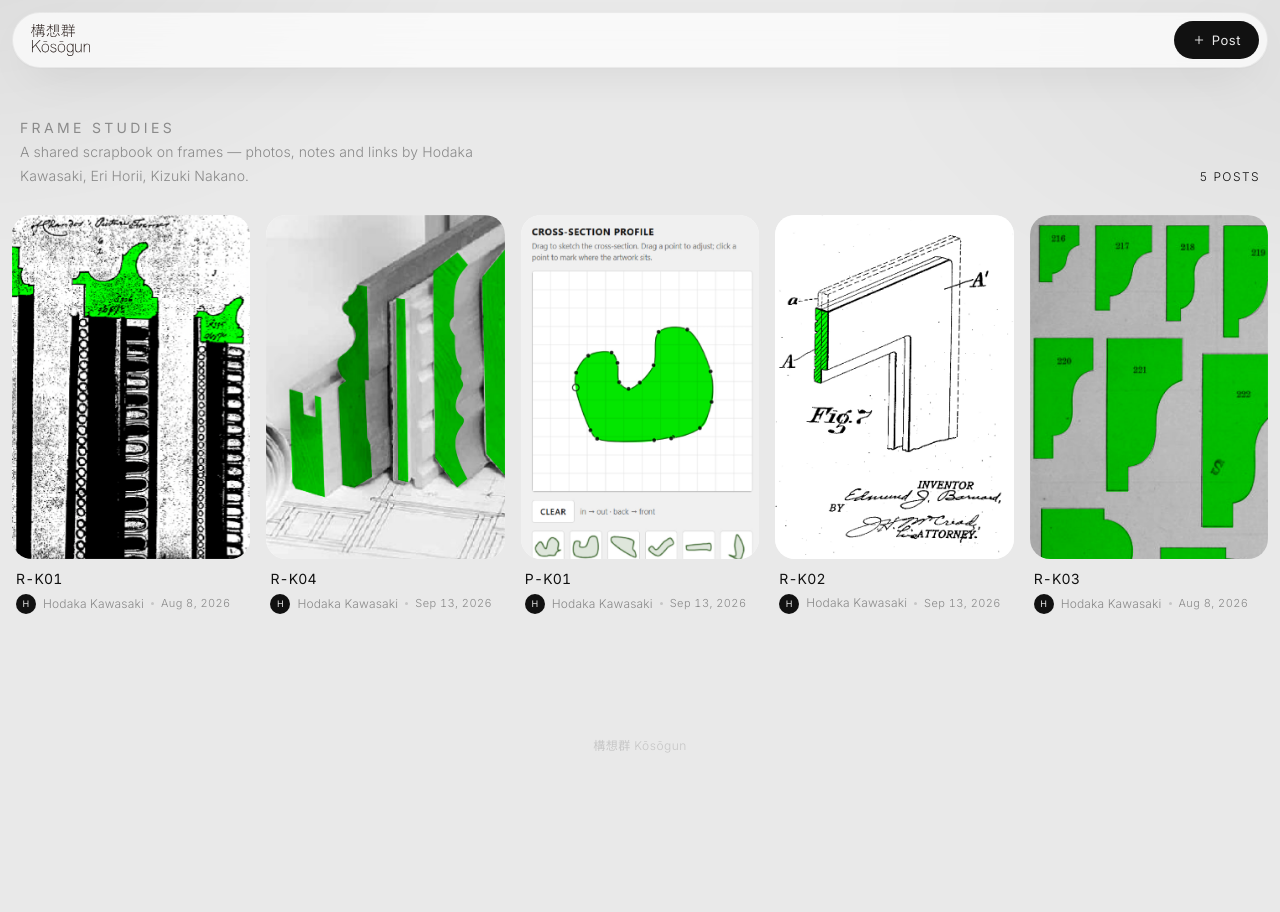
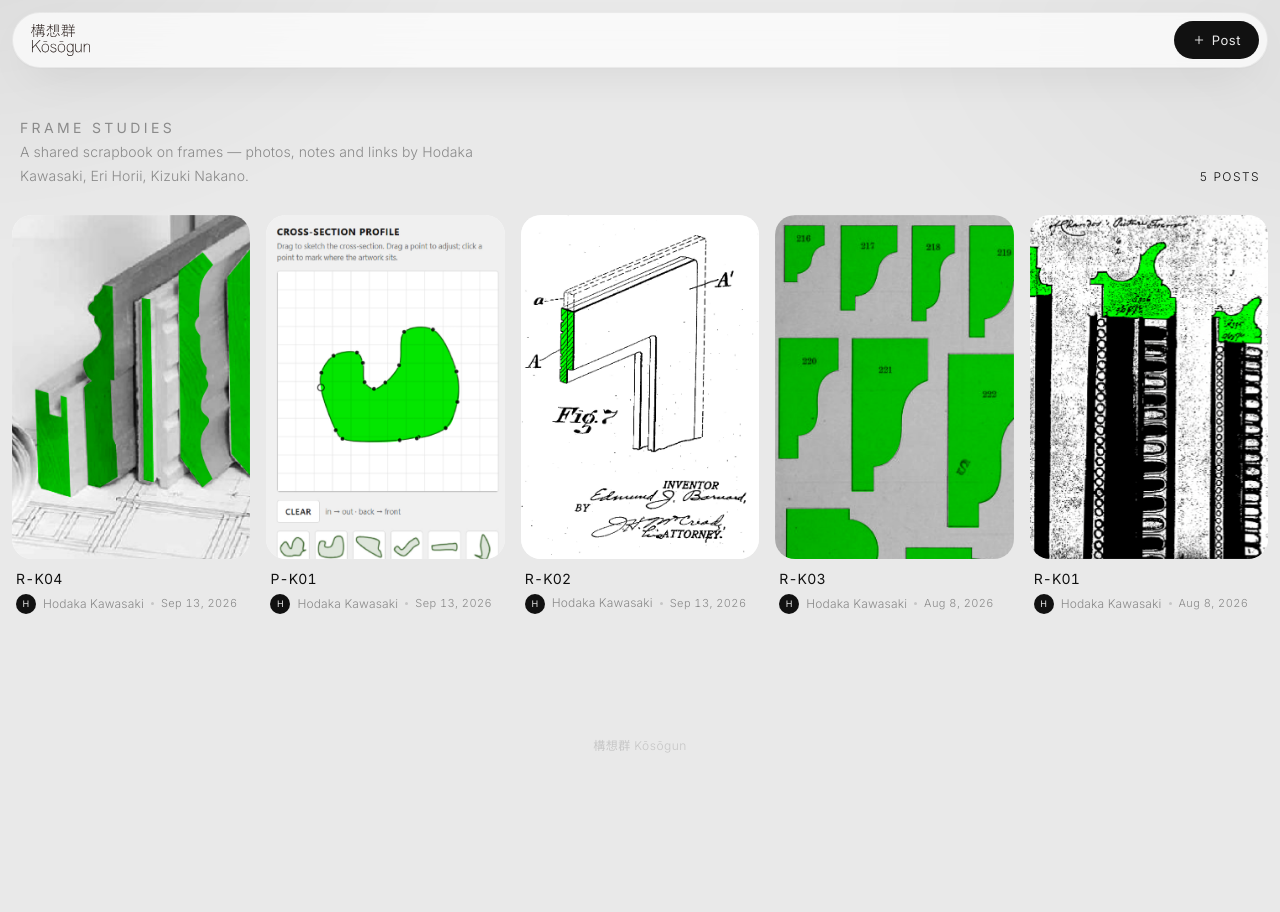
Before and after one commit to da-unch/kosogun, a Jekyll site: the page built from index.html, in a window 1280 px wide. Built offline with Jekyll 4.4.1, drawn with Linux system fonts in a browser that asks for light colours; part of the change alters nothing that is shown.

```diff
--- a/_data/order.yml
+++ b/_data/order.yml
@@ -1,6 +1,4 @@
 posts:
-  - type: 河﨑
-    post: 2026-08-08-テスト1
   - type: 河﨑
     post: 2026-09-13-r-k04
   - type: 河﨑
@@ -9,3 +7,5 @@ posts:
     post: 2026-09-13-r-k02
   - type: 河﨑
     post: README
+  - type: 河﨑
+    post: 2026-08-08-テスト1
```
